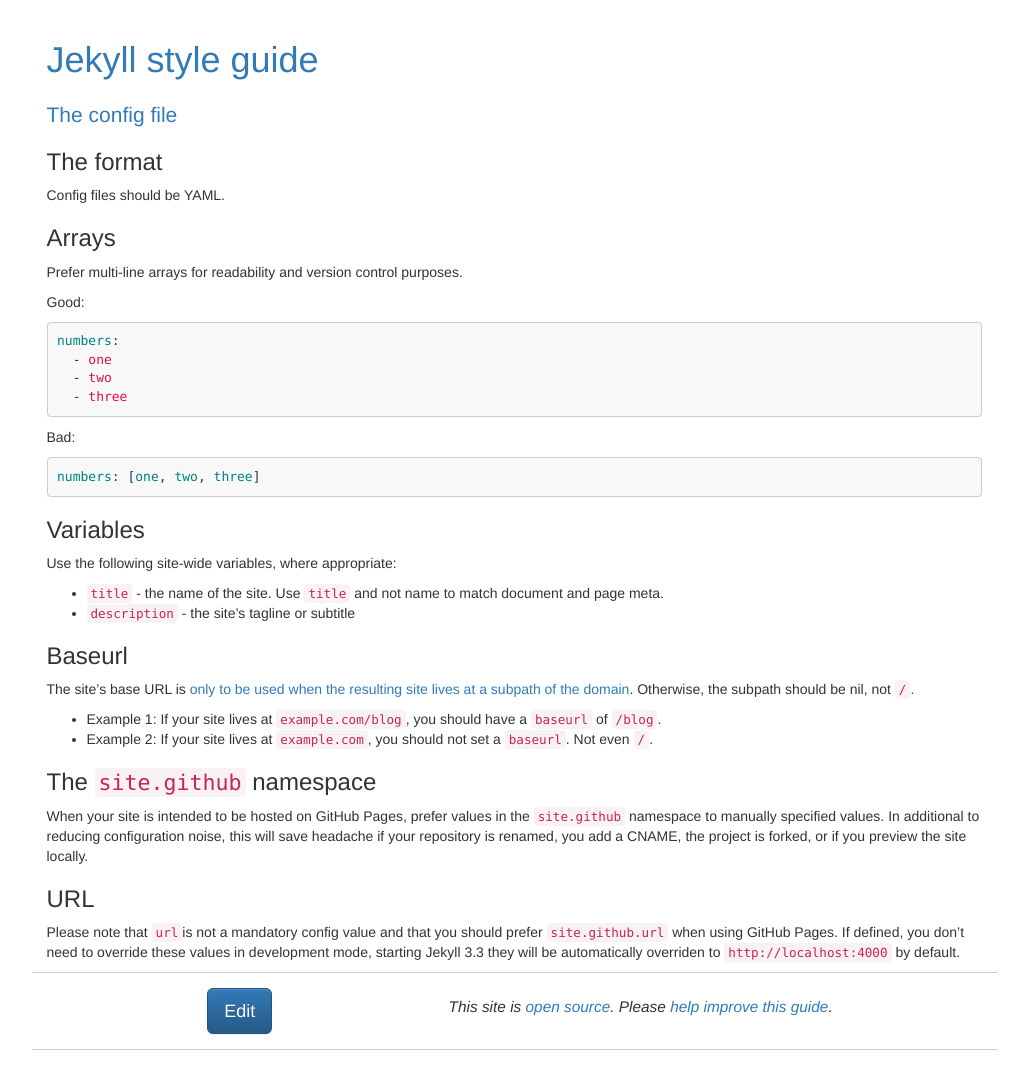
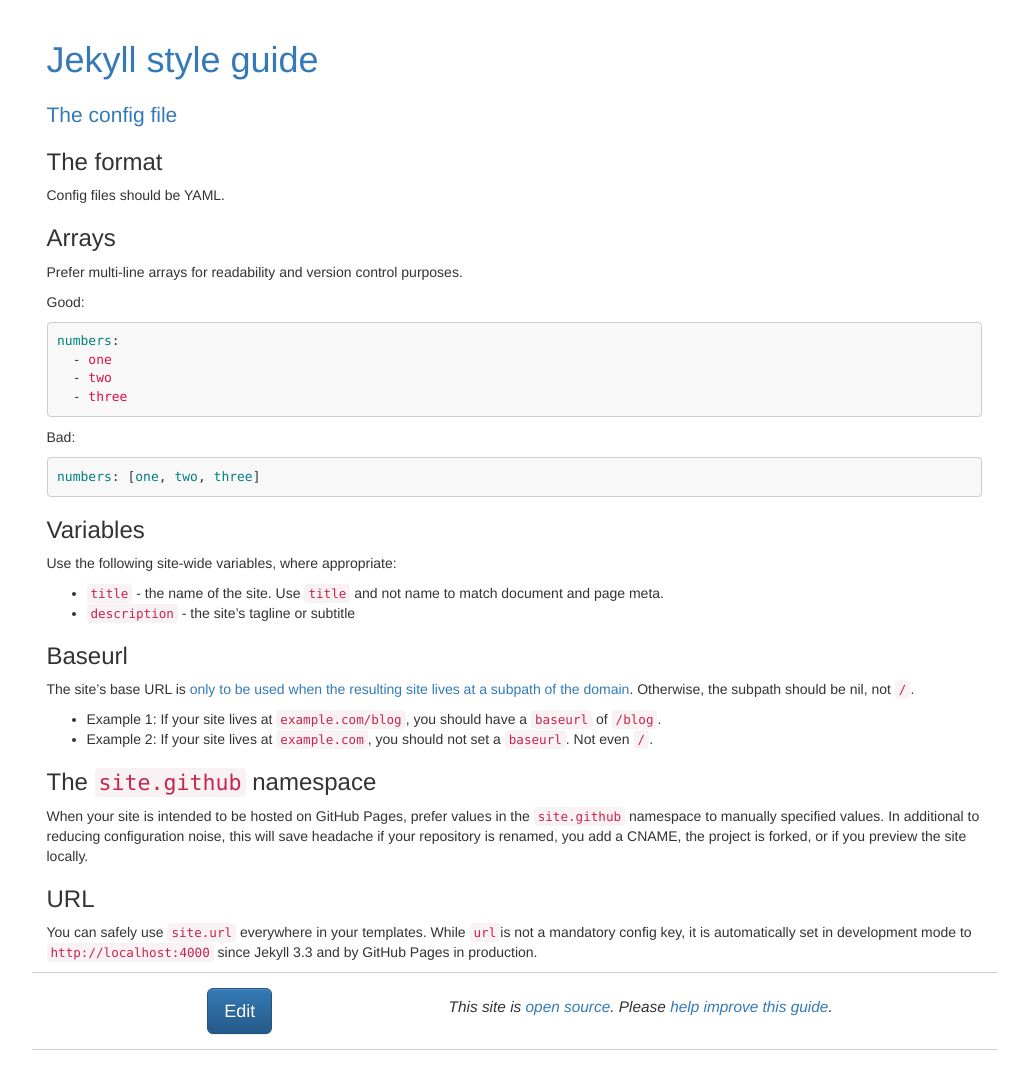
Before and after one commit to benbalter/jekyll-style-guide, a Jekyll site: the page built from _docs/config.md, in a window 1280 px wide. Shown: the whole page, without its empty margins (126-1154 px from the left). Built offline with Jekyll 4.4.1, drawn with Linux system fonts in a browser that asks for light colours; comment, search, counter and statistics services are not loaded.

Commit message:
note about `site.url` automatic setup

```diff
--- a/_docs/config.md
+++ b/_docs/config.md
@@ -45,5 +45,5 @@ When your site is intended to be hosted on GitHub Pages, prefer values in the `s
 
 ### URL
 
-Please note that `url`is not a mandatory config value and that you should prefer `site.github.url` when using GitHub Pages.
-If defined, you don't need to override these values in development mode, starting Jekyll 3.3 they will be automatically overriden to `http://localhost:4000` by default.
+You can safely use `site.url` everywhere in your templates.
+While `url`is not a mandatory config key, it is automatically set in development mode to `http://localhost:4000` since Jekyll 3.3 and by GitHub Pages in production.
```
